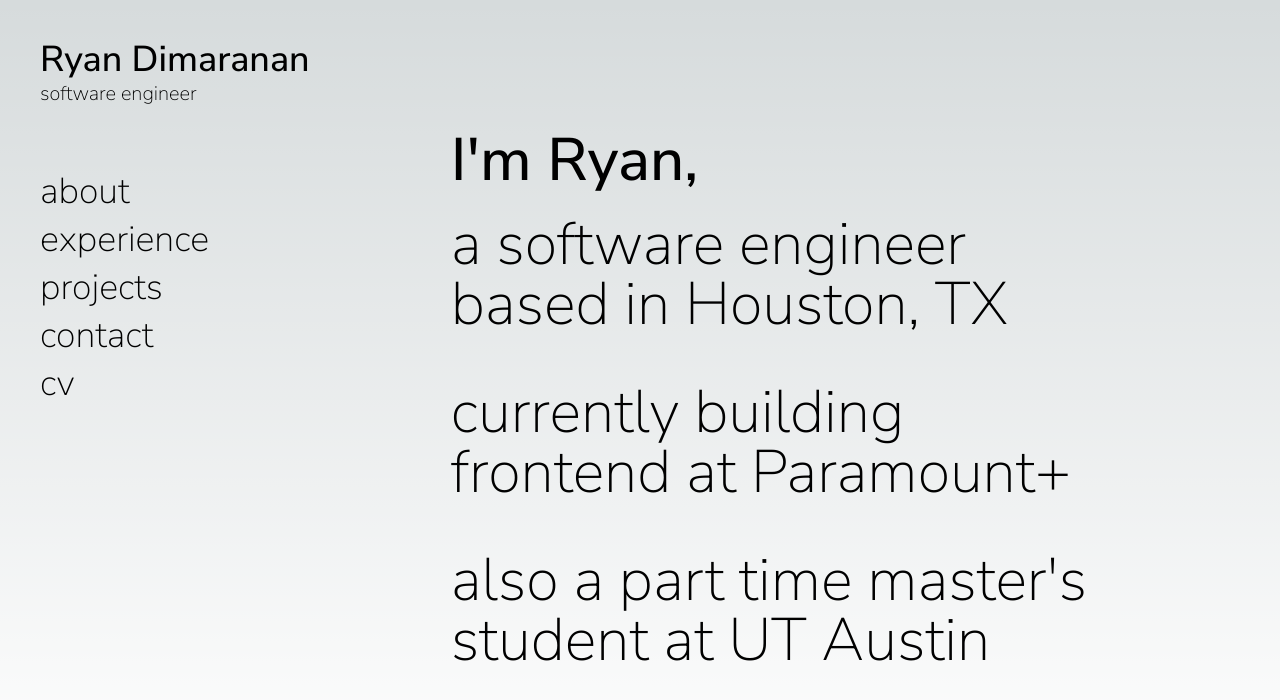
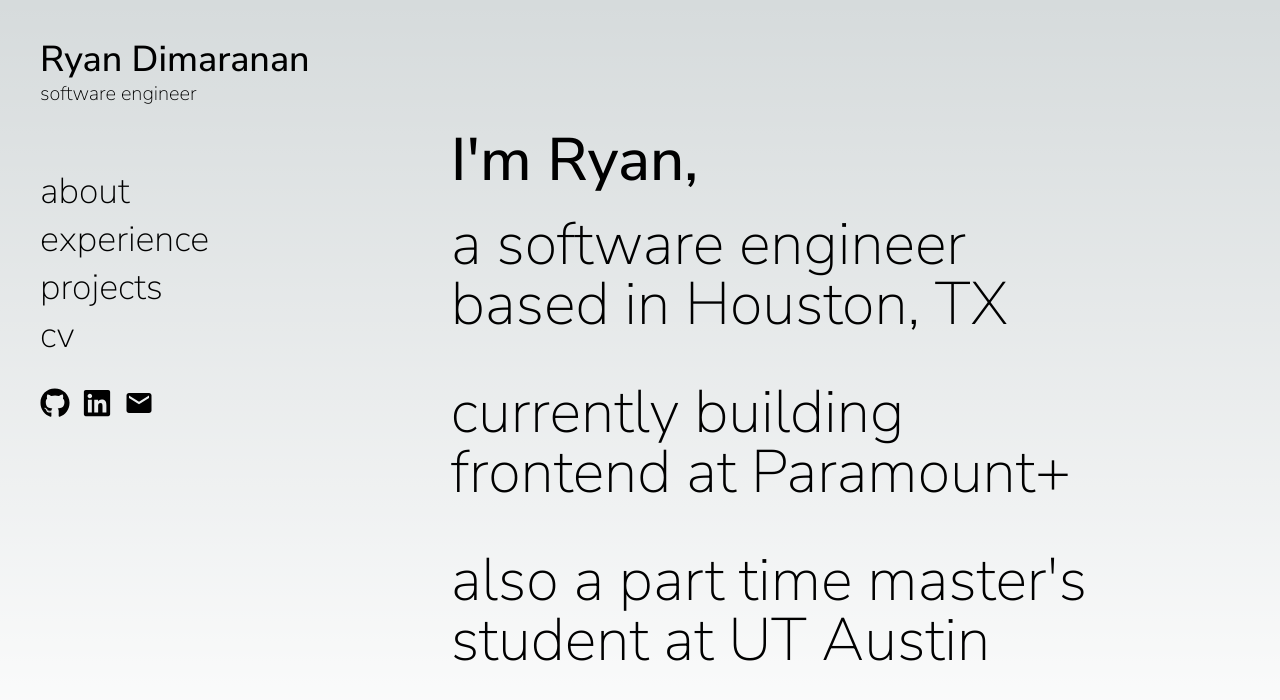
Before and after one commit to ryannd/ryannd.github.io, a Next.js app: page / in a window 1280 px wide. Shown: the top 700 px of the page. Built offline with nearby package versions, Linux system fonts and the light colour scheme.

Commit message:
:sparkles: (contact) add contact links in sidebar

```diff
--- a/components/menu/links.tsx
+++ b/components/menu/links.tsx
@@ -1,11 +1,28 @@
 import Link from 'next/link'
 import MenuData from '../../data/menu.json'
 import { textFont } from '../../globals/fonts'
+import { FaGithub, FaLinkedin  } from "react-icons/fa";
+import { MdEmail } from "react-icons/md";
 
 export default function Links() {
-    return MenuData.items.map((item) => {
+    return <>
+    {
+        MenuData.items.map((item) => {
         return <Link href={item.path} key={item.title}>
                 <p className={`${textFont.className} text-4xl text-center lg:text-left`}>{item.title}</p>
             </Link>
-    })
+        })
+    }
+    <div className="flex text-3xl w-full gap-8 lg:gap-3 mt-6 justify-center lg:justify-start">
+        <a href="https://github.com/ryannd" target='_blank'>
+            <FaGithub />
+        </a>
+        <a href="https://www.linkedin.com/in/ryan-dimaranan/" target='_blank'>
+            <FaLinkedin />
+        </a>
+        <a href="mailto:ryan2dimaranan@gmail.com">
+            <MdEmail />
+        </a>
+    </div>
+    </>
 }
--- a/components/menu/mobile_menu.tsx
+++ b/components/menu/mobile_menu.tsx
@@ -2,7 +2,7 @@
 
 export default function MobileMenu() {
     return <>
-        <div className="w-full flex flex-col gap-6">
+        <div className="w-full flex flex-col gap-6 lg:hidden">
             <Links />
         </div>
     </>
--- a/data/menu.json
+++ b/data/menu.json
@@ -13,10 +13,6 @@
             "path": "/projects"
         },
         {
-            "title": "contact",
-            "path": "/contact"
-        },
-        {
             "title": "cv",
             "path": "/cv"
         }
```
